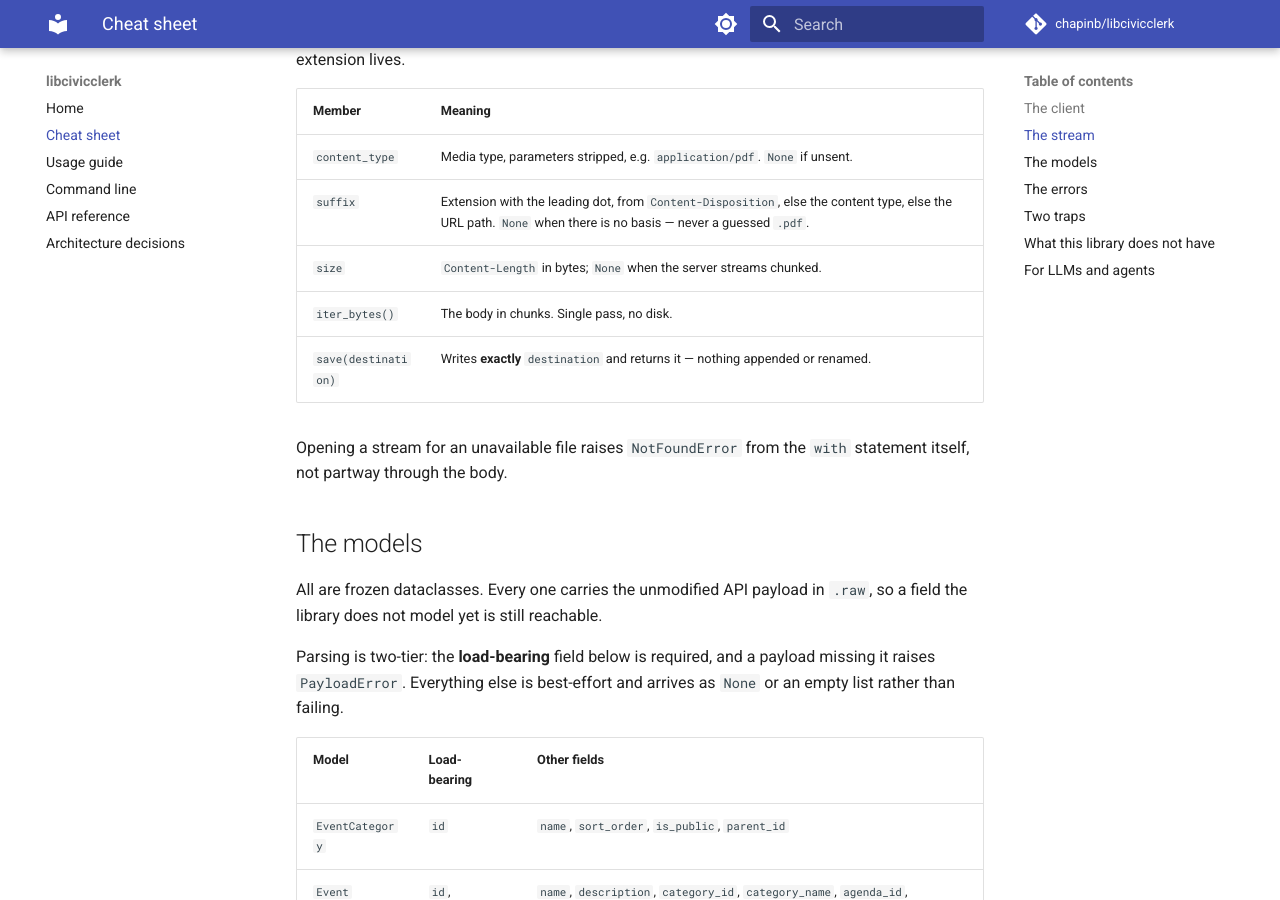
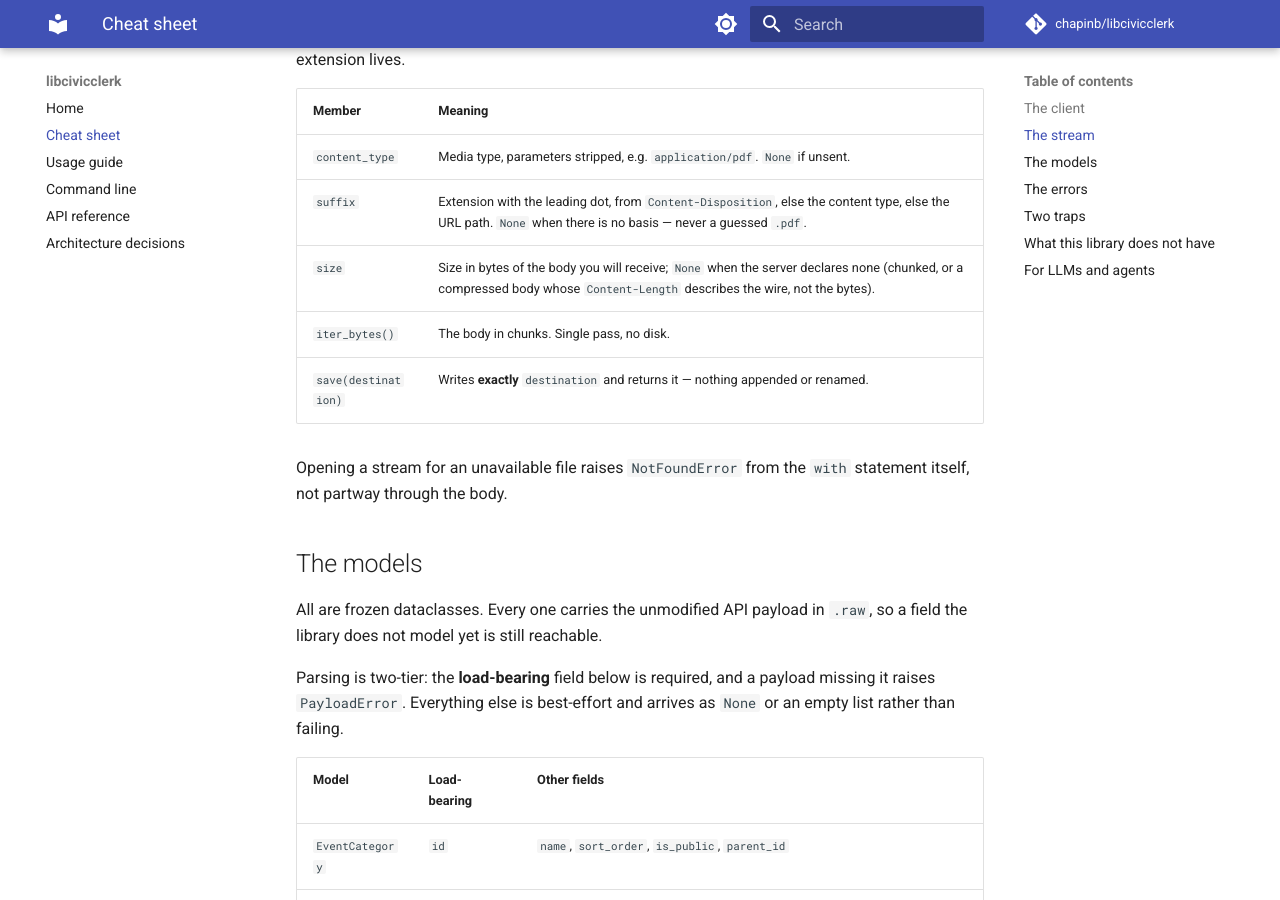
Before and after one commit to chapinb/libmuni, an MkDocs documentation site: the page built from docs/cheatsheet.md, in a window 1280 px wide and 900 px high, scrolled down 1315 px. Built offline with MkDocs 1.6.1 and Material for MkDocs 9.7.7, drawn with Linux system fonts in a browser that asks for light colours; comment, search, counter and statistics services are not loaded; the version menu is left out.

Commit message:
d - Describe size as the bytes the caller receives, so nobody sizes a buffer from a compressed length
Co-Authored-By: Claude Opus 4.8 (1M context) <noreply@anthropic.com>

```diff
--- a/docs/cheatsheet.md
+++ b/docs/cheatsheet.md
@@ -44,7 +44,7 @@ carry no extension, and the response is the only place the extension lives.
 | --- | --- |
 | `content_type` | Media type, parameters stripped, e.g. `application/pdf`. `None` if unsent. |
 | `suffix` | Extension with the leading dot, from `Content-Disposition`, else the content type, else the URL path. `None` when there is no basis — never a guessed `.pdf`. |
-| `size` | `Content-Length` in bytes; `None` when the server streams chunked. |
+| `size` | Size in bytes of the body you will receive; `None` when the server declares none (chunked, or a compressed body whose `Content-Length` describes the wire, not the bytes). |
 | `iter_bytes()` | The body in chunks. Single pass, no disk. |
 | `save(destination)` | Writes **exactly** `destination` and returns it — nothing appended or renamed. |
 
```
Also changed, not shown: docs/usage.md (+1 -1 lines).
